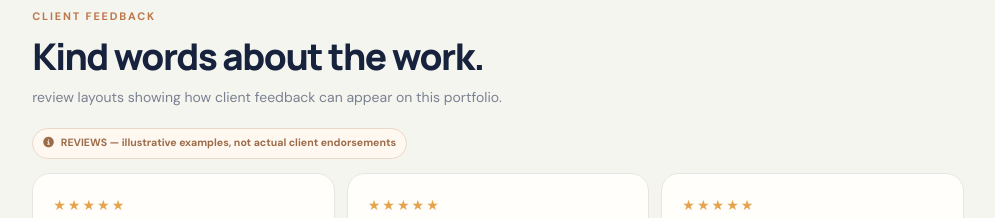
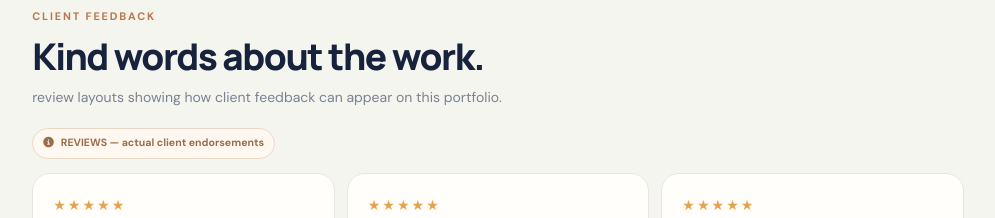
Before and after one commit to Renzera0202/portfolio, a plain HTML site: page index.html in a window 1280 px wide. Shown: the part 1600-1818 px from the top of the page, without its empty margins (265-1260 px from the left). Drawn offline with Linux system fonts and the light colour scheme.

Commit message:
Update index.html

```diff
--- a/index.html
+++ b/index.html
@@ -195,7 +195,7 @@ footer{text-align:center;padding:30px 0 8px;color:#9298a2;font-size:.7rem}
 
   <section class="section-block reveal" id="testimonials">
     <div class="section-title"><span class="eyebrow">Client feedback</span><h2>Kind words about the work.</h2><p>review layouts showing how client feedback can appear on this portfolio.</p></div>
-    <div class="-note"><i class="fa-solid fa-circle-info"></i> REVIEWS — illustrative examples, not actual client endorsements</div>
+    <div class="-note"><i class="fa-solid fa-circle-info"></i> REVIEWS — actual client endorsements</div>
     <div class="testimonial-grid">
       <article class="testimonial-card">
         <div class="testimonial-stars" aria-label="Five out of five stars">★★★★★</div>
```
